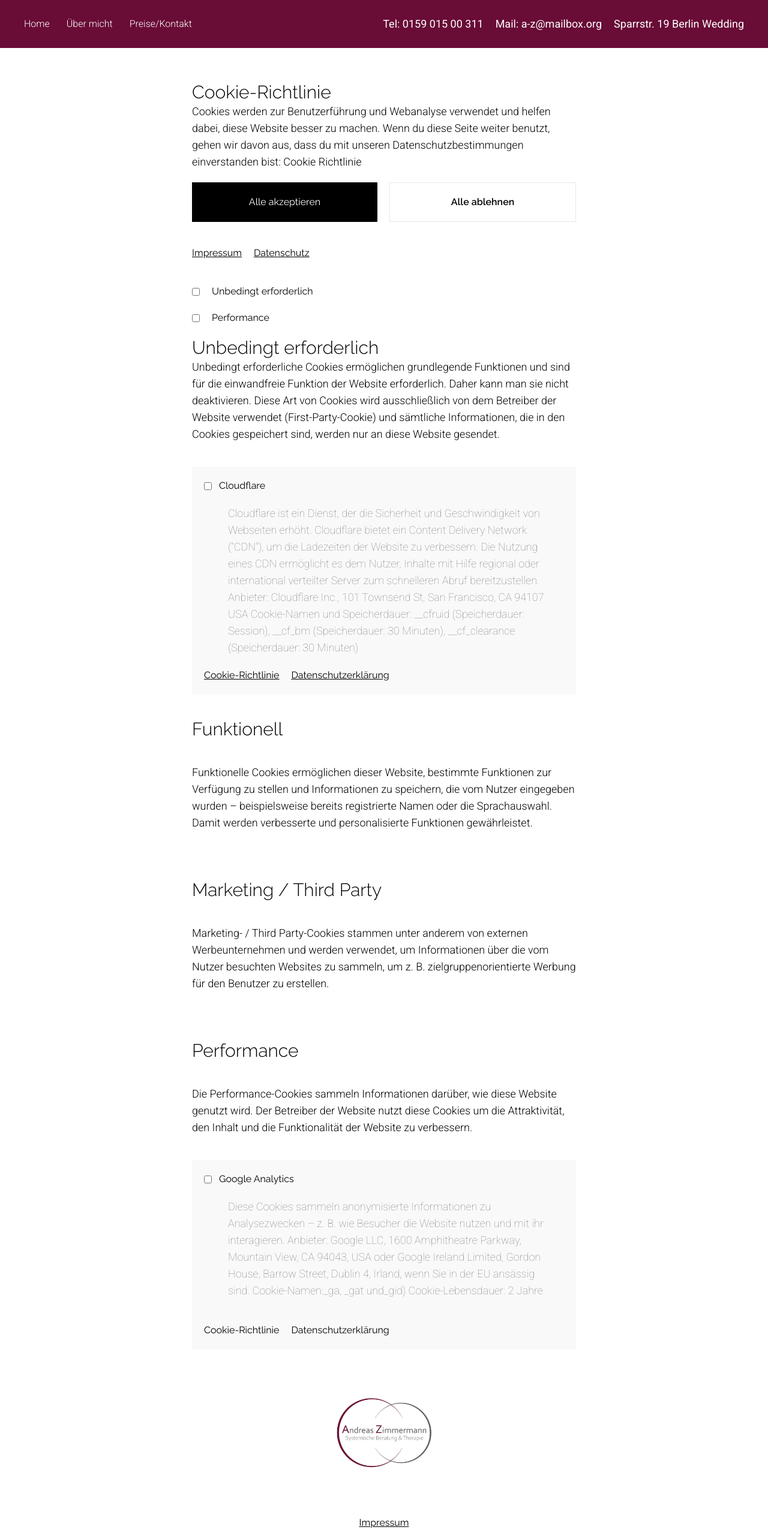
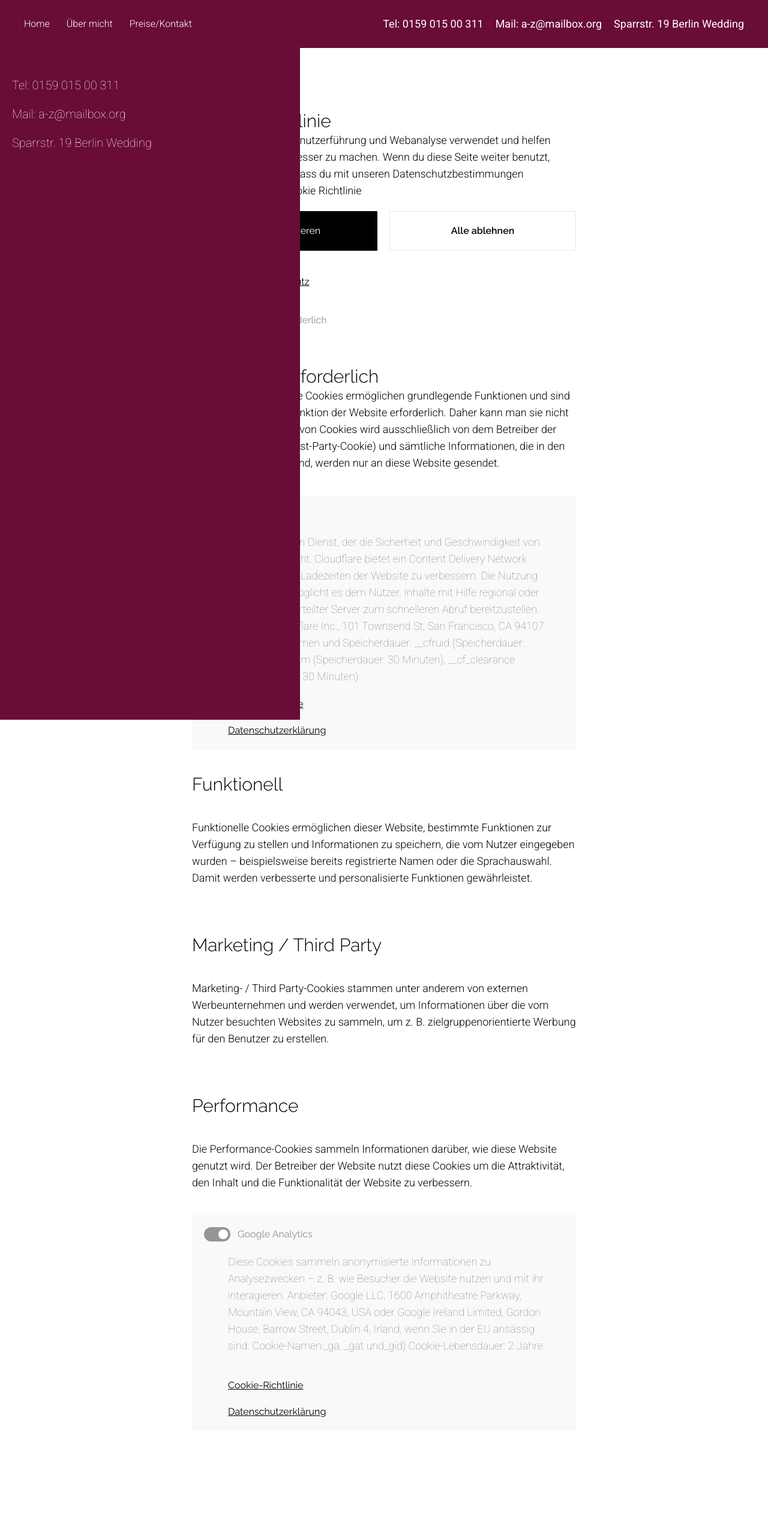
Before and after one commit to fariasagustin3/lucariver, a Next.js app: page /cookie-einstellungen in a window 1280 px wide. Shown: the top 2566 px of the page at 60% size. Built offline with nearby package versions, Linux system fonts and the light colour scheme.

Commit message:
feat(pages) lucariver changes asked are ready to test

```diff
--- a/app/components/Footer.jsx
+++ b/app/components/Footer.jsx
@@ -5,16 +5,16 @@ import Link from 'next/link';
 
 const Footer = () => {
   return (
-    <footer className='flex flex-col justify-center items-center gap-20 pb-20'>
-      <div className=''></div>
+    <footer className='flex flex-col sm:flex-row sm:justify-between sm:px-20 sm:pt-20 sm:gap-0 justify-start items-start px-10 gap-20 pb-20'>
+      <div className='flex flex-1'></div>
       <div className=''>
         <Image
           src={Logo}
           alt=""
-          className='w-40'
+          className='w-40 flex flex-1'
         />
       </div>
-      <div className='flex flex-col justify-center items-center gap-5'>
+      <div className='flex flex-col justify-start items-start gap-5 flex-1 sm:items-end text-[#79797B]'>
         <Link href="/impressum">
           <span className='underline'>Impressum</span>
         </Link>
--- a/app/components/Modal.jsx
+++ b/app/components/Modal.jsx
@@ -23,8 +23,8 @@ const Modal = ({ open, setOpen }) => {
         </Link>
       </div>
       <div className='flex flex-col items-start gap-5 mt-5'>
-        <ToggleSwitch label="Unbedingt erforderlich" selected={true} link="cloudflare" />
-        <ToggleSwitch label="Performance" selected={false} link="google-analytics" />
+        <ToggleSwitch label="Unbedingt erforderlich" selected={true} link="cloudflare" showArrow />
+        <ToggleSwitch label="Performance" selected={false} link="google-analytics" showArrow />
       </div>
       <div className='flex flex-col gap-3 mt-6'>
         <button onClick={() => setOpen(false)} className='text-sm w-full bg-black text-white py-3 sm:py-5'>Alle akzeptieren</button>
--- a/app/components/Navbar.jsx
+++ b/app/components/Navbar.jsx
@@ -1,16 +1,29 @@
+"use client"
 import Link from 'next/link';
-import React from 'react';
+import React, { useState } from 'react';
 import { roboto } from '../fonts';
 
 const Navbar = () => {
+  const [open, setOpen] = useState(true)
+
   return (
-    <div className={`${roboto.className} w-screen h-20 py-5 sm:px-10 px-5 flex items-center justify-between gap-5 sm:justify-between bg-[#690C36] text-white text-lg`}>
-      <div className='sm:hidden'>
-        <svg xmlns="http://www.w3.org/2000/svg" fill="none" viewBox="0 0 24 24" strokeWidth={1.5} stroke="white" className="w-8 h-8">
-          <path strokeLinecap="round" strokeLinejoin="round" d="M3.75 6.75h16.5M3.75 12h16.5m-16.5 5.25h16.5" />
-        </svg>
+    <div className={`${roboto.className} fixed z-10 top-0 w-screen h-20 py-5 sm:px-10 px-5 flex items-center justify-between gap-5 sm:justify-between bg-[#690C36] text-white text-lg`}>
+      <div className='sm:hidden z-10'>
+        {!open ? (
+          <button onClick={() => setOpen(!open)}>
+            <svg xmlns="http://www.w3.org/2000/svg" fill="none" viewBox="0 0 24 24" strokeWidth={1.5} stroke="white" className="w-8 h-8">
+              <path strokeLinecap="round" strokeLinejoin="round" d="M3.75 6.75h16.5M3.75 12h16.5m-16.5 5.25h16.5" />
+            </svg>
+          </button>
+        ) : (
+          <button onClick={() => setOpen(!open)}>
+            <svg xmlns="http://www.w3.org/2000/svg" fill="none" viewBox="0 0 24 24" strokeWidth={1.5} stroke="white" dataSlot="icon" className="w-8 h-8">
+              <path strokeLinecap="round" strokeLinejoin="round" d="M6 18 18 6M6 6l12 12" />
+            </svg>
+          </button>
+        )}
       </div>
-      <div className='flex items-center gap-3 sm:gap-7 sm:font-light sm:text-base'>
+      <div className='flex items-center gap-3 sm:gap-7 sm:font-light sm:text-base z-10'>
         <Link href="/">
           <span className='hover:underline cursor-pointer'>Home</span>
         </Link>
@@ -26,6 +39,13 @@ const Navbar = () => {
         <span>Mail: a-z@mailbox.org</span>
         <span>Sparrstr. 19 Berlin Wedding</span>
       </div>
+      {open && (
+        <div className='absolute top-0 left-0 z-0 w-[500px] h-[1200px] bg-[#690C36] flex flex-col items-start justify-start pt-32 gap-5 text-white font-thin text-xl px-5'>
+          <span>Tel: 0159 015 00 311</span>
+          <span>Mail: a-z@mailbox.org</span>
+          <span>Sparrstr. 19 Berlin Wedding</span>
+        </div>
+      )}
     </div>
   );
 }
--- a/app/components/Profile.jsx
+++ b/app/components/Profile.jsx
@@ -11,7 +11,7 @@ const Profile = () => {
         <Image
           src={ProfilePic}
           alt=''
-          className='w-60 h-60'
+          className='w-56 h-40'
         />
         <div className='flex flex-col sm:gap-3'>
           <p className={`${raleway.className} text-xl sm:text-4xl font-semibold text-white text-center`}>Andreas Zimmermann</p>
--- a/app/components/ToggleSwitch.jsx
+++ b/app/components/ToggleSwitch.jsx
@@ -2,7 +2,7 @@
 import Link from 'next/link';
 import React, { useEffect, useState } from 'react';
 
-const ToggleSwitch = ({ label, selected, link }) => {
+const ToggleSwitch = ({ label, selected, link, showArrow }) => {
   const [isOn, setIsOn] = useState(false);
 
   const handleClick = () => {
@@ -15,7 +15,7 @@ const ToggleSwitch = ({ label, selected, link }) => {
 
   return (
     <div className='flex flex-row items-center gap-3'>
-      <div className='flex flex-row items-center gap-3 w-60 border-r-2 border-gray-500'>
+      <div className='flex flex-row items-center gap-3 w-60'>
         <button
           className={`${isOn ? "bg-[#959697]" : "bg-gray-300"
             } relative inline-flex items-center h-6 rounded-full w-11`}
@@ -31,13 +31,15 @@ const ToggleSwitch = ({ label, selected, link }) => {
         <label className='text-[#8D8E8F] text-md'>{label}</label>
       </div>
 
-      <Link href={`/cookie-einstellungen/#${link}`}>
+      {showArrow && (
+        <Link href={`/cookie-einstellungen/#${link}`} className='border-l-2 border-gray-500 pl-2'>
           <button>
             <svg xmlns="http://www.w3.org/2000/svg" fill="none" viewBox="0 0 24 24" strokeWidth={1.5} stroke="currentColor" className="w-6 h-6">
               <path strokeLinecap="round" strokeLinejoin="round" d="M13.5 4.5L21 12m0 0l-7.5 7.5M21 12H3" />
             </svg>
           </button>
         </Link>
+      )}
     </div>
   );
 }
--- a/app/cookie-einstellungen/page.jsx
+++ b/app/cookie-einstellungen/page.jsx
@@ -3,12 +3,13 @@ import React from 'react';
 import Footer from '../components/Footer';
 import Navbar from '../components/Navbar';
 import { raleway, roboto } from '../fonts';
+import ToggleSwitch from '../components/ToggleSwitch';
 
 const Page = () => {
   return (
     <div className=''>
       <Navbar />
-      <div className='flex flex-col px-10 sm:px-80 mt-14'>
+      <div className='flex flex-col px-10 sm:px-80 mt-14 pt-20 sm:py-32'>
         <div>
           <h1 className={`${raleway.className} text-lg sm:text-3xl font-light`}>Cookie-Richtlinie</h1>
           <p className={`${roboto.className} text-base sm:text-lg font-light`}>
@@ -35,12 +36,10 @@ const Page = () => {
 
         <div className='flex flex-col items my-5 gap-5'>
           <div className='flex flex-row items-center gap-5'>
-            <input type='checkbox' id="Unbedingt-erforderlich" />
-            <label htmlFor="Unbedingt-erforderlich">Unbedingt erforderlich</label>
+            <ToggleSwitch label="Unbedingt erforderlich" showArrow={false} />
           </div>
           <div className='flex flex-row items-center gap-5'>
-            <input type='checkbox' id="Performance" />
-            <label htmlFor="Performance">Performance</label>
+            <ToggleSwitch label="Performance" showArrow={false} selected />
           </div>
         </div>
 
@@ -56,9 +55,8 @@ const Page = () => {
         </div>
 
         <div className='bg-[#F9F9F9] px-5'>
-          <div className='flex flex-row items-center gap-3 my-5'>
-            <input type='checkbox' id="cloudflare" />
-            <label htmlFor="cloudflare">Cloudflare</label>
+          <div className='flex flex-row items-center gap-3 my-5' id="cloudflare">
+            <ToggleSwitch label="Cloudflare" showArrow={false} selected />
           </div>
           <p className={`${roboto.className} text-base sm:text-lg font-extralight text-[#828384] ml-5 my-5 px-5`}>
             Cloudflare ist ein Dienst, der die Sicherheit und Geschwindigkeit von Webseiten erhöht.
@@ -69,11 +67,11 @@ const Page = () => {
             __cfruid (Speicherdauer: Session), __cf_bm (Speicherdauer: 30 Minuten), __cf_clearance
             (Speicherdauer: 30 Minuten)
           </p>
-          <div className='flex flex-row items-center my-5 gap-5 underline'>
-            <Link href="#">
+          <div className='flex flex-row items-center my-5 gap-5 underline sm:flex-col sm:items-start sm:ml-10'>
+            <Link href="https://www.cloudflare.com/de-de/cookie-policy/" target='_blank'>
               <span>Cookie-Richtlinie</span>
             </Link>
-            <Link href="#">
+            <Link href="https://policies.google.com/privacy" target='_blank'>
               <span>Datenschutzerklärung</span>
             </Link>
           </div>
@@ -108,9 +106,8 @@ const Page = () => {
         </div>
 
         <div className='bg-[#F9F9F9] px-5'>
-          <div className='flex flex-row items-center gap-3 my-5'>
-            <input type='checkbox' id="google-analytics" />
-            <label htmlFor="google-analytics">Google Analytics</label>
+          <div className='flex flex-row items-center gap-3 my-5' id="google-analytics">
+            <ToggleSwitch label="Google Analytics" showArrow={false} selected />
           </div>
           <p className={`${roboto.className} text-base sm:text-lg font-extralight text-[#828384] ml-5 my-5 px-5`}>
             Diese Cookies sammeln anonymisierte Informationen zu Analysezwecken – z. B. wie Besucher die
@@ -119,18 +116,17 @@ const Page = () => {
             Dublin 4, Irland, wenn Sie in der EU ansässig sind. Cookie-Namen:_ga, _gat und_gid)
             Cookie-Lebensdauer: 2 Jahre
           </p>
-          <div className='flex flex-row items-center gap-5 py-5'>
-            <Link href="#">
+          <div className='flex flex-row items-center gap-5 py-5 sm:flex-col sm:items-start underline sm:ml-10'>
+            <Link href="https://policies.google.com/technologies/cookies">
               <span>Cookie-Richtlinie</span>
             </Link>
-            <Link href="#">
+            <Link href="https://policies.google.com/privacy">
               <span>Datenschutzerklärung</span>
             </Link>
           </div>
         </div>
-
-        <Footer />
       </div>
+      <Footer />
     </div>
   );
 }
--- a/app/datenschutz/page.jsx
+++ b/app/datenschutz/page.jsx
@@ -8,7 +8,7 @@ const Page = () => {
   return (
     <div>
       <Navbar />
-      <div className='flex flex-col px-5 items-center text-center sm:mt-10 sm:px-56'>
+      <div className='flex flex-col px-5 items-center text-center sm:mt-10 sm:px-56 pt-20'>
         <h1 className={`${raleway.className} sm:text-5xl`}>Datenschutzerklärung</h1>
         <h3>Geltungsbereich</h3>
         <p>
@@ -106,7 +106,7 @@ const Page = () => {
           sich bitte an Andreas Zimmermann, Mail: a-z@mailbox.org, Tel: 0159 015 00 311
         </p>
 
-        <h1 className={`${raleway.className} sm:text-5xl`}>Google Analytics Ergänzung</h1>
+        <h2 className={`${raleway.className} sm:text-[36px] py-20 font-light`}>Google Analytics Ergänzung</h2>
         <p>
           Diese Website benutzt Google Analytics, einen Webanalysedienst der Google Inc. („Google“).
           Google Analytics verwendet sog. „Cookies“, Textdateien, die auf Ihrem Computer gespeichert
@@ -144,7 +144,7 @@ const Page = () => {
           hin, dass auf dieser Webseite Google Analytics um den Code "gat._anonymizeIp();"
           erweitert wurde, um eine anonymisierte Erfassung von IP-Adressen (sog. IP-Masking) zu gewährleisten.
         </p>
-        <h1>reCAPTCHA</h1>
+        <h2 className='text-[36px] font-light my-10'>reCAPTCHA</h2>
         <p>
           Zum Schutz Ihrer Anfragen per Internetformular verwenden wir den Dienst reCAPTCHA des Unternehmens
           Google Inc. (Google). Die Abfrage dient der Unterscheidung, ob die Eingabe durch einen Menschen oder
--- a/app/page.js
+++ b/app/page.js
@@ -16,7 +16,7 @@ export default function Home() {
   }, [])
 
   return (
-    <main className="relative">
+    <main className="relative pt-20">
       <div className={open ? `bg-[#A4A4A4]` : `bg-white`}>
 
       {/* navbar */}
--- a/app/preise-kontakt/page.jsx
+++ b/app/preise-kontakt/page.jsx
@@ -5,38 +5,38 @@ import Footer from '../components/Footer';
 
 const Page = () => {
   return (
-    <div className=''>
+    <div className='py-10'>
 
       {/* navbar */}
       <Navbar />
 
       {/* contact */}
-      <div className='flex flex-col justify-center px-5 mt-20 sm:flex-row sm:gap-10 sm:px-20'>
+      <div className='flex flex-col justify-center px-5 mt-20 sm:flex-row sm:gap-10 sm:px-20 sm:pb-40'>
         <div className='flex gap-2 flex-col items-start sm:flex-1'>
-          <h1 className={`${raleway.className} font-normal text-2xl`}>Kontakt</h1>
+          <h1 className={`${raleway.className} font-normal text-2xl sm:text-4xl`}>Kontakt</h1>
           <p className={`${roboto.className} text-lg font-semibold`}>Andreas Zimmermann</p>
           <p>Systemische Beratung & Therapie</p>
-          <p className={`${roboto.className} font-semibold`}>Tel <span className='font-light sm:text-xl'>0159 015 00 311</span></p>
-          <p className={`${roboto.className} font-semibold`}>Mail <span className='font-light sm:text-xl'>a-z@mailbox.org</span></p>
-          <p className={`${roboto.className} font-semibold`}>Praxisraum <span className='font-light sm:text-xl'>Sparrstr. 19 in 13353 Berlin Wedding (Nähe  S+U Wedding und U Leopoldplatz)</span></p>
+          <p className={`${roboto.className} font-semibold`}>Tel <span className='font-light sm:text-xl text-[#79797B]'>0159 015 00 311</span></p>
+          <p className={`${roboto.className} font-semibold`}>Mail <span className='font-light sm:text-xl text-[#79797B]'>a-z@mailbox.org</span></p>
+          <p className={`${roboto.className} font-semibold`}>Praxisraum <span className='font-light sm:text-xl text-[#79797B]'>Sparrstr. 19 in 13353 Berlin Wedding (Nähe  S+U Wedding und U Leopoldplatz)</span></p>
         </div>
 
         <div className='flex gap-2 flex-col items-start my-10 sm:flex-1 sm:my-0'>
           <h1 className={`${raleway.className} font-normal text-2xl`}>Preise</h1>
           <p className={`${roboto.className} font-semibold`}>Erstgespräch</p>
-          <p className={`${roboto.className} font-light sm:text-xl`}>90 Minuten 120€</p>
+          <p className={`${roboto.className} font-light sm:text-xl text-[#79797B]`}>90 Minuten 120€</p>
           <p className={`${roboto.className} font-semibold`}>Einzelberatung</p>
-          <p className={`${roboto.className} font-light sm:text-xl`}>60 Minuten: 120€</p>
+          <p className={`${roboto.className} font-light sm:text-xl text-[#79797B]`}>60 Minuten: 120€</p>
           <p className={`${roboto.className} font-semibold`}>Paar- & Familientherapie</p>
-          <p className={`${roboto.className} font-light sm:text-xl`}>90 Minuten: 200€</p>
+          <p className={`${roboto.className} font-light sm:text-xl text-[#79797B]`}>90 Minuten: 200€</p>
 
           <h1 className={`${raleway.className} font-normal text-2xl`}>Vorteile für Selbstzahler*innen</h1>
-          <p className={`${roboto.className} font-light sm:text-xl`}>Meine Angebote werden nicht von der Krankenkasse übernommen, sondern privat finanziert.</p>
-          <p className={`${roboto.className} font-light sm:text-xl`}>Die Vorteile sind dabei für Sie:</p>
-          <li className={`${roboto.className} font-light sm:text-xl ml-5`}>Sie haben keine langen Wartezeiten und können zeitnah mit Therapie oder Beratung beginnen.</li>
-          <li className={`${roboto.className} font-light sm:text-xl ml-5`}>Die Anzahl und die Häufigkeit der Sitzungen können Sie individuell mit mir vereinbaren.</li>
-          <li className={`${roboto.className} font-light sm:text-xl ml-5`}>Sie können je nach Bedarf alleine, zu zweit oder mit weiteren Bezugspersonen auch in wechselnden Zusammensetzungen kommen.</li>
-          <li className={`${roboto.className} font-light sm:text-xl ml-5`}>
+          <p className={`${roboto.className} font-light sm:text-[18px] text-[#79797B] leading-7`}>Meine Angebote werden nicht von der Krankenkasse übernommen, sondern privat finanziert.</p>
+          <p className={`${roboto.className} font-light sm:text-[18px] text-[#79797B] leading-7`}>Die Vorteile sind dabei für Sie:</p>
+          <li className={`${roboto.className} font-light sm:text-[18px] text-[#79797B] leading-7 ml-5`}>Sie haben keine langen Wartezeiten und können zeitnah mit Therapie oder Beratung beginnen.</li>
+          <li className={`${roboto.className} font-light sm:text-[18px] text-[#79797B] leading-7 ml-5`}>Die Anzahl und die Häufigkeit der Sitzungen können Sie individuell mit mir vereinbaren.</li>
+          <li className={`${roboto.className} font-light sm:text-[18px] text-[#79797B] leading-7 ml-5`}>Sie können je nach Bedarf alleine, zu zweit oder mit weiteren Bezugspersonen auch in wechselnden Zusammensetzungen kommen.</li>
+          <li className={`${roboto.className} font-light sm:text-[18px] text-[#79797B] leading-7 ml-5`}>
             Es werden keine Daten an die Krankenkassen oder an andere Stellen weitergegeben.
             Das bedeutet eine hohe Diskretion für Sie (leider können Ihnen dagegen nach einer
             kassenfinanzierten Psychotherapie beispielsweise Nachteile entstehen wenn Sie eine
--- a/app/ueber-micht/page.jsx
+++ b/app/ueber-micht/page.jsx
@@ -9,8 +9,10 @@ import Footer from '../components/Footer';
 
 const Page = () => {
   return (
-    <div className='w-screen h-full overflow-x-hidden'>
-      <Navbar />
+    <div className='w-screen h-full overflow-x-hidden pt-20'>
+      <div className='fixed top-0'>
+        <Navbar />
+      </div>
       <div className='sm:flex sm:flex-row sm:items-center sm:px-20'>
 
         <div className='sm:flex sm:flex-col sm:flex-1'>
```
Also changed, not shown: app/components/TestimonialSection.jsx (+7 -7 lines). Lines whose indentation alone changed are shown as unchanged.
